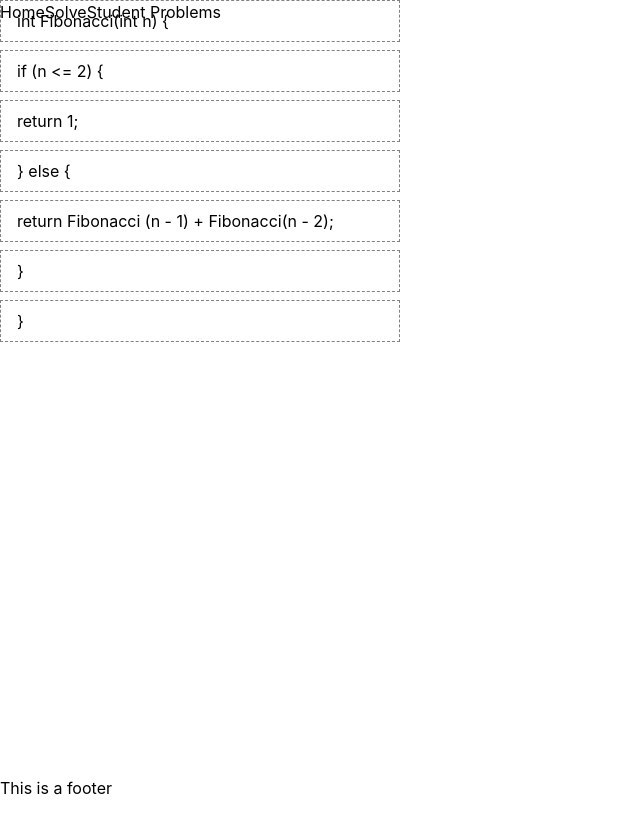
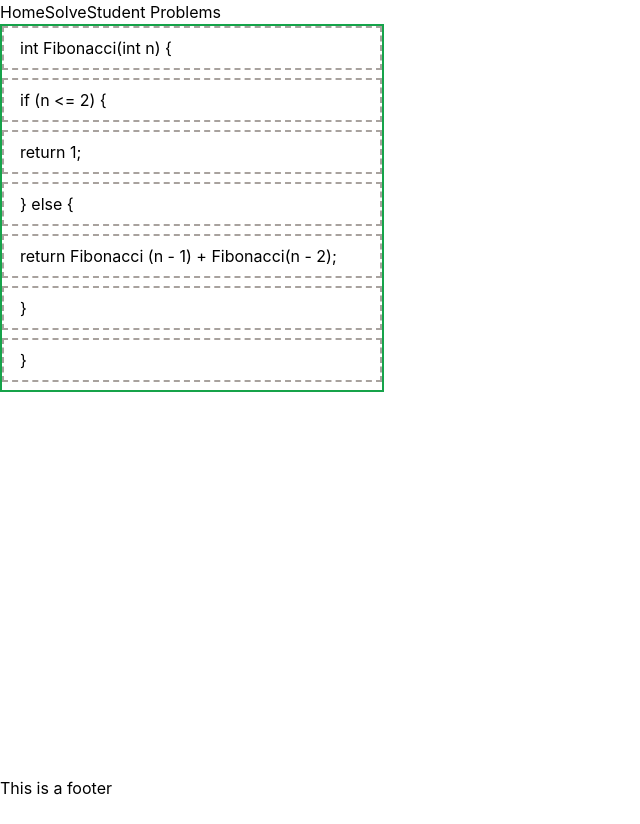
Before and after one commit to HiruNya/Parsons-Tool, a React (Create React App) app in the folder parsons-tool-frontend/: page /problems in a window 1280 px wide. Shown: the whole page, without its empty margins (0-640 px from the left). Before the commit the page ends 800 px from the top, so only its background shows below. Built offline with nearby package versions, Linux system fonts and the light colour scheme.

Commit message:
updated parsons to use tailwind css + blocked out problem evaluation page

```diff
--- a/parsons-tool-frontend/src/App.css
+++ /dev/null
@@ -1,42 +0,0 @@
-@tailwind base;
-@tailwind components;
-@tailwind utilities;
-
-.App {
-  text-align: center;
-}
-
-.App-logo {
-  height: 40vmin;
-  pointer-events: none;
-}
-
-@media (prefers-reduced-motion: no-preference) {
-  .App-logo {
-    animation: App-logo-spin infinite 20s linear;
-  }
-}
-
-.App-header {
-  background-color: #282c34;
-  min-height: 100vh;
-  display: flex;
-  flex-direction: column;
-  align-items: center;
-  justify-content: center;
-  font-size: calc(10px + 2vmin);
-  color: white;
-}
-
-.App-link {
-  color: #61dafb;
-}
-
-@keyframes App-logo-spin {
-  from {
-    transform: rotate(0deg);
-  }
-  to {
-    transform: rotate(360deg);
-  }
-}
--- a/parsons-tool-frontend/src/App.js
+++ b/parsons-tool-frontend/src/App.js
@@ -1,11 +1,11 @@
-import "./App.css";
 import { React } from "react";
 import { Routes, Route } from "react-router-dom";
-import ProblemEvaluation from "./pages/problemEvaluation";
 import ProblemInfoCard from "./components/problemInfoCard/problemInfoCard";
 import PageLayout from "./pages/PageLayout";
-import StudentBrowseProblems from "./pages/studentBrowseProblems";
+import StudentBrowseProblems from "./pages/StudentBrowseProblems";
 import data from "./data/recursion-parsons.json"
+import ParsonsProblem from "./components/parsonsProblem";
+import ProblemEvaluation from "./pages/ProblemEvaluation";
 
 function App() {
   return (
@@ -13,8 +13,9 @@ function App() {
       <Routes>
         <Route path="/" element={<PageLayout />}>
           <Route index element={<ProblemInfoCard />} />
-          <Route path="problems" element={<ProblemEvaluation />} />
+          <Route path="problems" element={<ParsonsProblem problem={data.problems[1].problem}/>} />
           <Route path="student" element={<StudentBrowseProblems problems={data.problems}/>} />
+          <Route path="solve" element={<ProblemEvaluation />} />
         </Route>
       </Routes>
     </>
--- a/parsons-tool-frontend/src/components/blocks/Block.js
+++ b/parsons-tool-frontend/src/components/blocks/Block.js
@@ -1,17 +1,8 @@
 import { useRef } from 'react'
 import { useDrag, useDrop } from 'react-dnd'
-import "./block.css"
 
 
-const style = {
-    border: '1px dashed gray',
-    padding: '0.5rem 1rem',
-    marginBottom: '.5rem',
-    backgroundColor: 'white',
-    cursor: 'move',
-    display: 'flex',
-    justifyContent: 'left',
-}
+
 
 const Block = ({ id, text, index, moveCard, fadedIndices, indentation }) => {
     const ref = useRef(null)
@@ -76,7 +67,7 @@ const Block = ({ id, text, index, moveCard, fadedIndices, indentation }) => {
     const marginLeft = (indentation * 20) + "px"
     drag(drop(ref))
     return (
-        <div ref={ref} style={{ ...style, marginLeft }} data-handler-id={handlerId}>
+        <div className="flex py-2 px-4 mb-2 border-2 border-stone-400 border-dashed justify-start cursor-move bg-white" ref={ref} style={{ marginLeft }} data-handler-id={handlerId}>
             {toFadedChildren(text, fadedIndices)}
         </div>
     )
--- /dev/null
+++ b/parsons-tool-frontend/src/components/parsonsProblem.js
@@ -0,0 +1,46 @@
+import Space from "./space/Space";
+import React, {useCallback, useState} from "react";
+import {HTML5Backend} from "react-dnd-html5-backend";
+import {DndProvider} from "react-dnd";
+import update from "immutability-helper";
+
+function ParsonsProblem({problem}) {
+    console.log(problem)
+    const [cards, setCards] = useState(() => problem.blocks)
+    const moveCard = useCallback((dragIndex, hoverIndex, indentationDiff) => {
+        if (hoverIndex) {
+            console.log("Moved", cards[dragIndex].id, "to", cards[hoverIndex].id, "+", indentationDiff);
+            setCards((prevCards) => {
+                const movedCard = prevCards[dragIndex];
+                movedCard.indentation = Math.max(0, movedCard.indentation + indentationDiff);
+                return update(prevCards, {
+                    $splice: [
+                        [dragIndex, 1],
+                        [hoverIndex, 0, movedCard],
+                    ],
+                });
+            })
+        } else {
+            setCards((prevCards) =>
+                update(prevCards, {
+                    [dragIndex]: {
+                        indentation: {
+                            // $apply: (prevIndent) => Math.min(Math.max(0, prevIndent + indentationDiff), 10)
+                            $set: Math.min(Math.max(0, indentationDiff), 10)
+                        }
+                    }
+                }))
+        }
+    }, [cards])
+    const matches = (cards.find(({id}, i) => id !== problem.solution[i]) === undefined) ? true : false;
+
+    return (
+        <div className="App">
+            <DndProvider backend={HTML5Backend}>
+                <Space blocks={cards} moveCard={moveCard} matches={matches}/>
+            </DndProvider>
+        </div>
+    );
+}
+
+export default ParsonsProblem;
--- a/parsons-tool-frontend/src/components/space/Space.js
+++ b/parsons-tool-frontend/src/components/space/Space.js
@@ -1,13 +1,9 @@
 import { useCallback} from 'react'
 
 import Block from '../blocks/Block'
-import "./space.css"
-
-const style = {
-    width: 400,
-}
 
 const Space = ({ blocks, moveCard, matches }) => {
+
     const renderCard = useCallback((card, index) => {
         return (
             <Block
@@ -23,7 +19,7 @@ const Space = ({ blocks, moveCard, matches }) => {
     }, [moveCard])
     return (
         <>
-            <div className={"parsons-space " + matches} style={style}>{blocks.map(renderCard)}</div>
+            <div className={`w-96 border-solid border-2 ${matches ? "border-green-600" : "border-red-600"}`}>{blocks.map(renderCard)}</div>
         </>
     )
 }
--- a/parsons-tool-frontend/src/components/space/space.css
+++ /dev/null
@@ -1,12 +0,0 @@
-.parsons-space {
-  border-style: solid;
-}
-
-
-.parsons-space.matches {
-  border-color: green;
-}
-
-.parsons-space.not-matches {
-  border-color: red;
-}
--- a/parsons-tool-frontend/src/pages/PageLayout.js
+++ b/parsons-tool-frontend/src/pages/PageLayout.js
@@ -5,7 +5,7 @@ export default function PageLayout() {
   return (
     <>
       <div className="h-screen">
-        <nav className="fixed">
+        <nav className="relative top-0 left-0">
           <NavLink to="">Home</NavLink>
           <NavLink to="problems">Solve</NavLink>
           <NavLink to="student">Student Problems</NavLink>
--- a/parsons-tool-frontend/src/pages/problemEvaluation.js
+++ b/parsons-tool-frontend/src/pages/problemEvaluation.js
@@ -1,46 +1,28 @@
-import Space from "../components/space/Space";
-import React, {useCallback, useState} from "react";
-import {HTML5Backend} from "react-dnd-html5-backend";
-import {DndProvider} from "react-dnd";
-import update from "immutability-helper";
-import data from "../data/recursion-parsons.json";
+import { useLocation } from "react-router-dom";
+import ParsonsProblem from "../components/parsonsProblem";
 
-function ProblemEvaluation() {
-    const [cards, setCards] = useState(() => data.problems[1].problem.blocks)
-    const moveCard = useCallback((dragIndex, hoverIndex, indentationDiff) => {
-        if (hoverIndex) {
-            console.log("Moved", cards[dragIndex].id, "to", cards[hoverIndex].id, "+", indentationDiff);
-            setCards((prevCards) => {
-                const movedCard = prevCards[dragIndex];
-                movedCard.indentation = Math.max(0, movedCard.indentation + indentationDiff);
-                return update(prevCards, {
-                    $splice: [
-                        [dragIndex, 1],
-                        [hoverIndex, 0, movedCard],
-                    ],
-                });
-            })
-        } else {
-            setCards((prevCards) =>
-                update(prevCards, {
-                    [dragIndex]: {
-                        indentation: {
-                            // $apply: (prevIndent) => Math.min(Math.max(0, prevIndent + indentationDiff), 10)
-                            $set: Math.min(Math.max(0, indentationDiff), 10)
-                        }
-                    }
-                }))
-        }
-    }, [cards])
-    const matches = (cards.find(({id}, i) => id !== data.problems[0].problem.solution[i]) === undefined) ? "matches" : "not-matches";
+export default function ProblemEvaluation() {
 
-    return (
-        <div className="App">
-            <DndProvider backend={HTML5Backend}>
-                <Space blocks={cards} moveCard={moveCard} matches={matches}/>
-            </DndProvider>
-        </div>
-    );
+    const location = useLocation();
+    const problem = location.state.problem
+
+  return (
+    <div className="flex flex-col">
+      <div className="my-4 mx-auto">
+        <h1>{problem.name}</h1>
+        <p>{problem.description}</p>
+      </div>
+      <div className="mx-auto">
+        <ParsonsProblem problem={problem.problem}/>
+      </div>
+      <div className="mt-3 mx-auto">
+        <button className="px-3 py-1 border-2 border-solid border-green-400 bg-green-400 rounded-full hover:bg-green-500">
+          Submit Attempt ? Check
+        </button>
+        <button className="px-3 py-1 border-2 border-solid border-red-400 bg-red-400 rounded-full hover:bg-red-500">
+          Cancel / Quit
+        </button>
+      </div>
+    </div>
+  );
 }
-
-export default ProblemEvaluation;
--- a/parsons-tool-frontend/tailwind.config.js
+++ b/parsons-tool-frontend/tailwind.config.js
@@ -1,23 +1,11 @@
 /** @type {import('tailwindcss').Config} */
-
-const colors = require('tailwindcss/colors')
 
 module.exports = {
   content: [
     "./src/**/*.{js,jsx,ts,tsx}",
   ],
   theme: {
-    extend: {},
-    colors: {
-      transparent: 'transparent',
-      current: 'currentColor',
-      black: colors.black,
-      white: colors.white,
-      gray: colors.gray,
-      emerald: colors.emerald,
-      indigo: colors.indigo,
-      yellow: colors.yellow,
-    },
+    extend: {}
   },
   plugins: [],
 }
```
Also changed, not shown: parsons-tool-frontend/src/components/blocks/block.css (deleted, +0 -16 lines), parsons-tool-frontend/src/pages/parsonsProblem.js (deleted).
